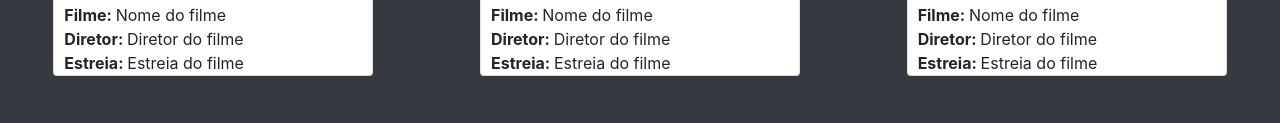
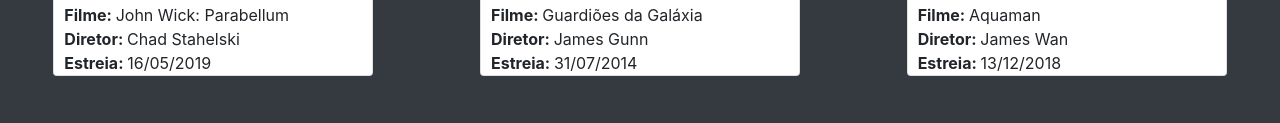
Before and after one commit to LauroM/Portal-de-Filmes, a plain HTML site: page index.html in a window 1280 px wide. Shown: the part 1693-1816 px from the top of the page. Drawn offline with nearby package versions, Linux system fonts and the light colour scheme.

Commit message:
dados estaticos

```diff
--- a/index.html
+++ b/index.html
@@ -344,32 +344,32 @@
         <div style="display: flex; flex-wrap: wrap; justify-content: space-around;">
             <div class="card" style="width: 20rem; margin: 10px;">
                 <div style="place-self: center;">
-                    <iframe width="300" height="200" src="https://www.youtube.com/embed/FnCdOQsX5kc" frameborder="0" allowfullscreen="" class="fluidvids-item" data-fluidvids="loaded"></iframe>
+                    <iframe width="300" height="200" src="https://www.youtube.com/embed/5BdHoc1-WRs" frameborder="0" allowfullscreen="" class="fluidvids-item" data-fluidvids="loaded"></iframe>
                 </div>
                 <div style="margin-left:10px ;">
-                    <span><b>Filme: </b> Nome do filme </span><br>
-                    <span><b>Diretor: </b> Diretor do filme </span><br>
-                    <span><b>Estreia: </b> Estreia do filme </span>
+                    <span><b>Filme: </b> John Wick: Parabellum </span><br>
+                    <span><b>Diretor: </b> Chad Stahelski </span><br>
+                    <span><b>Estreia: </b> 16/05/2019 </span>
                 </div>
             </div>
             <div class="card" style="width: 20rem; margin: 10px;">
                 <div style="place-self: center;">
-                    <iframe width="300" height="200" src="https://www.youtube.com/embed/FnCdOQsX5kc" frameborder="0" allowfullscreen="" class="fluidvids-item" data-fluidvids="loaded"></iframe>
+                    <iframe width="300" height="200" src="https://www.youtube.com/embed/XlXTSq4xiEo" frameborder="0" allowfullscreen="" class="fluidvids-item" data-fluidvids="loaded"></iframe>
                 </div>
                 <div style="margin-left:10px ;">
-                    <span><b>Filme: </b> Nome do filme </span><br>
-                    <span><b>Diretor: </b> Diretor do filme </span><br>
-                    <span><b>Estreia: </b> Estreia do filme </span>
+                    <span><b>Filme: </b> Guardiões da Galáxia </span><br>
+                    <span><b>Diretor: </b> James Gunn </span><br>
+                    <span><b>Estreia: </b> 31/07/2014 </span>
                 </div>
             </div>
             <div class="card" style="width: 20rem; margin: 10px;">
                 <div style="place-self: center;">
-                    <iframe width="300" height="200" src="https://www.youtube.com/embed/FnCdOQsX5kc" frameborder="0" allowfullscreen="" class="fluidvids-item" data-fluidvids="loaded"></iframe>
+                    <iframe width="300" height="200" src="https://www.youtube.com/embed/0HEvyxNJRks" frameborder="0" allowfullscreen="" class="fluidvids-item" data-fluidvids="loaded"></iframe>
                 </div>
                 <div style="margin-left:10px ;">
-                    <span><b>Filme: </b> Nome do filme </span><br>
-                    <span><b>Diretor: </b> Diretor do filme </span><br>
-                    <span><b>Estreia: </b> Estreia do filme </span>
+                    <span><b>Filme: </b> Aquaman </span><br>
+                    <span><b>Diretor: </b> James Wan </span><br>
+                    <span><b>Estreia: </b> 13/12/2018 </span>
                 </div>
             </div>
         </div>
```
